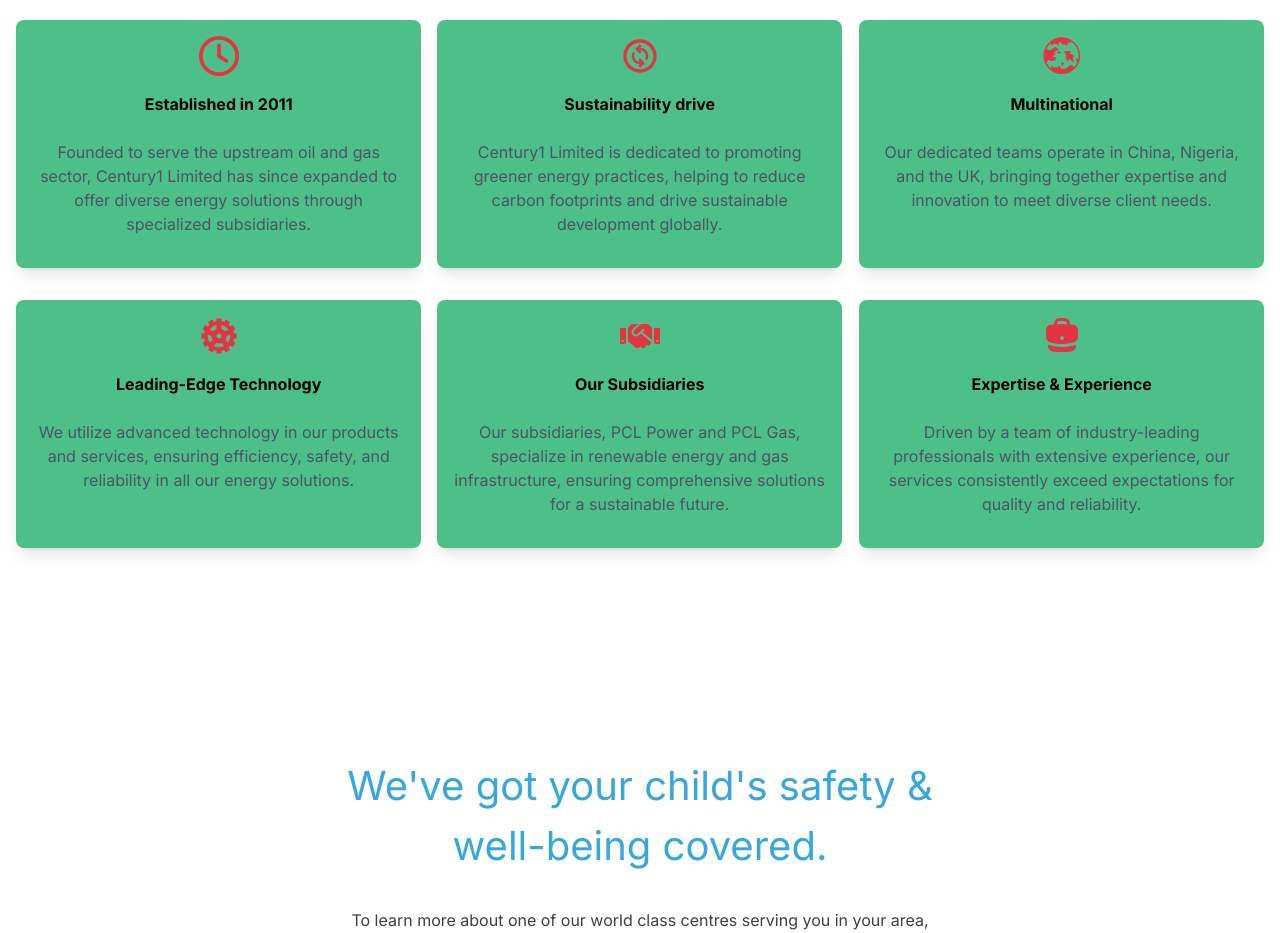
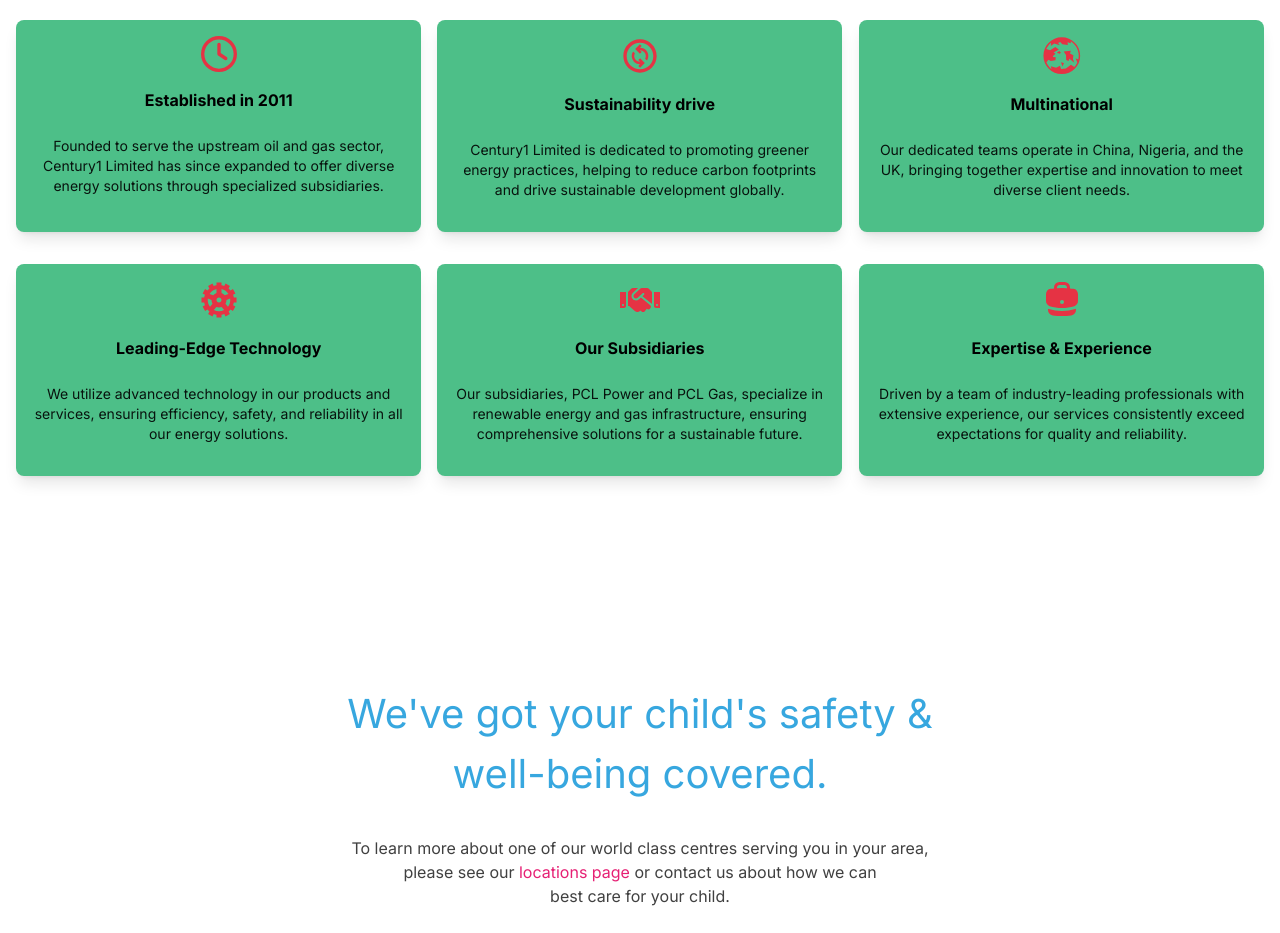
Before and after one commit to BADBOYBEN18/century1, a Next.js app: page / in a window 1280 px wide. Shown: the part 1620-2553 px from the top of the page. Built offline with nearby package versions, Linux system fonts and the light colour scheme; a web font is replaced by a local one.

Commit message:
added controls to the video and changed text of the card text

```diff
--- a/src/components/Card.tsx
+++ b/src/components/Card.tsx
@@ -36,15 +36,7 @@
       {/* Text Section */}
       <div className="p-4">
         <h2 className="text-xl font-semibold text-gray-800 mb-2">{title}</h2>
-        <p className="text-gray-600">{description}</p>
-        {/* Optional Button */}
-        {/* {buttonText && (
-          <div className="mt-4">
-            <button className="px-4 py-2 bg-blue-500 text-white rounded-lg hover:bg-blue-600">
-              {buttonText}
-            </button>
-          </div>
-        )} */}
+        <p className="text-black/90 text-[12px] sm:text-sm">{description}</p>
       </div>
     </div>
   );
--- a/src/pages/index.tsx
+++ b/src/pages/index.tsx
@@ -39,6 +39,7 @@
             autoPlay
             loop
             muted
+            controls
             className=" w-screen h-auto rounded-lg shadow-lg object-cover object-center"
           >
             <source
@@ -184,7 +185,7 @@
 
           <div className="text-center sm:text-pretty grid grid-cols-1 md:grid-cols-3 gap-4">
             <Card
-              icon={<FaRegClock className="w-10 h-10" />}
+              icon={<FaRegClock className="w-9 h-9" />}
               backgroundColorClass="bg-[#4dbf88]"
               iconTitle="Established in 2011"
               title=""
```
